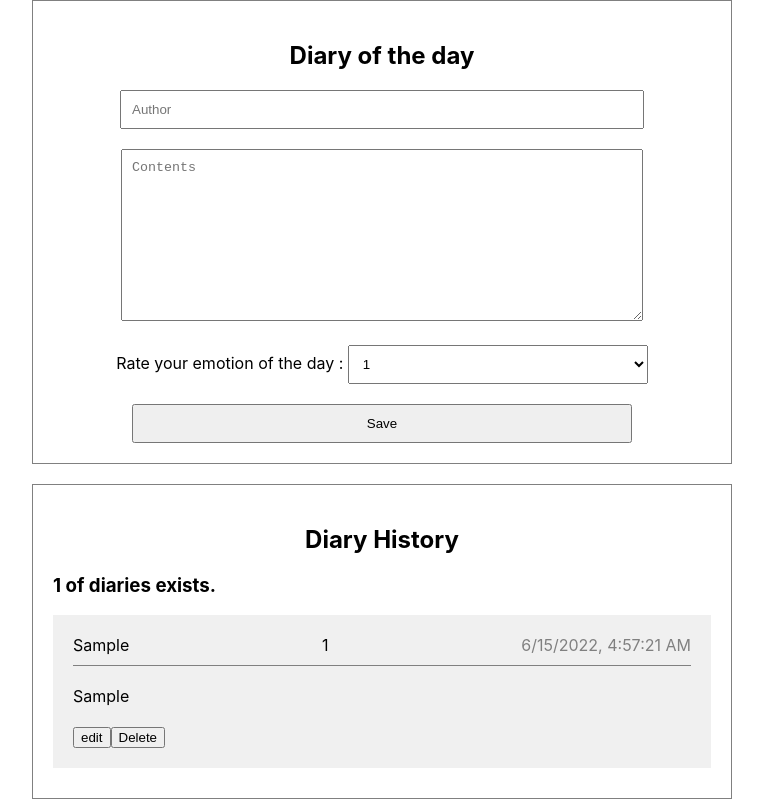
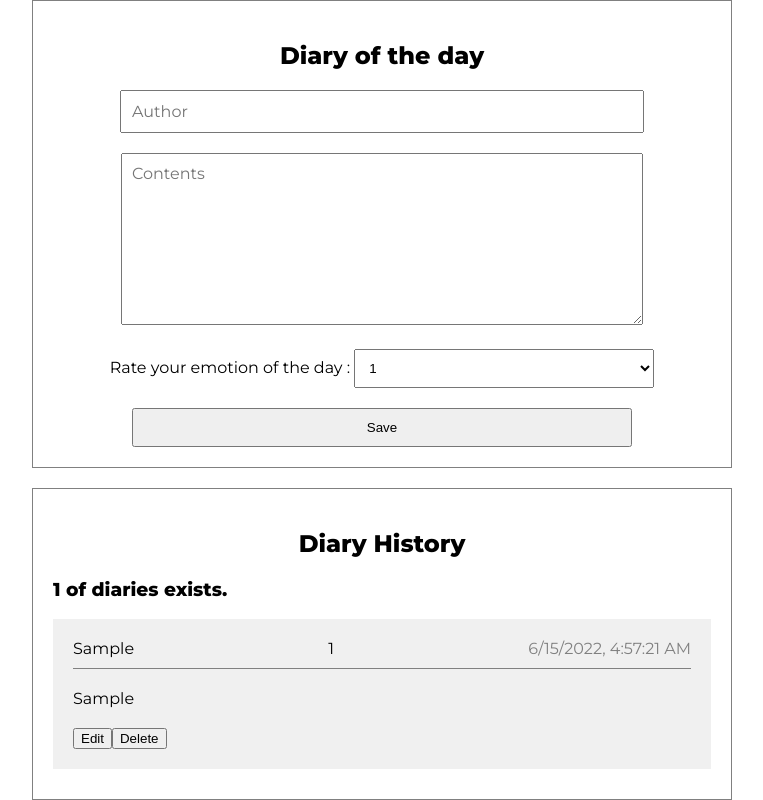
Before and after one commit to gia-world/diary-react-tx, a React (Create React App) app: page / in a window 1280 px wide. Both pictures are taken after typing "Sample", "Sample" into the empty fields and a click on the button "Save". Shown: the whole page, without its empty margins (258-1021 px from the left). Built offline with nearby package versions, Linux system fonts and the light colour scheme.

Commit message:
글자수 미만 입력시

```diff
--- a/src/App.css
+++ b/src/App.css
@@ -1,3 +1,5 @@
+@import url('https://fonts.googleapis.com/css2?family=Montserrat:wght@100;300;400;600;800&display=swap');
+
 p {
   margin: 0;
 }
@@ -5,6 +7,7 @@ p {
 body{
   max-width: 700px;
   margin: 0 auto;
+  font-family: "Montserrat", sans-serif;
 }
 
 .DiaryEditor {
@@ -14,10 +17,11 @@ body{
 }
 
 .DiaryEditor input,
-textarea {
+.DiaryEditor textarea {
   margin-bottom: 20px;
   width: 500px;
   padding: 10px;
+  font:inherit
 }
 
 .DiaryEditor textarea {
--- a/src/components/DiaryEditor.tsx
+++ b/src/components/DiaryEditor.tsx
@@ -29,7 +29,7 @@ const DiaryEditor: FC<Params> = ({
     content: item?.content || "",
     emotion: item?.emotion || 1,
   });
-  console.log(state);
+  // console.log(state);
   const handleStateChange = (
     e: React.ChangeEvent<
       HTMLInputElement | HTMLTextAreaElement | HTMLSelectElement
@@ -45,18 +45,22 @@ const DiaryEditor: FC<Params> = ({
   const handleSubmit = () => {
     if (state.author.length < 2) {
       if (authorInput.current) {
+        alert('Please enter more than 2 letters')
         authorInput.current.focus();
+        authorInput.current.style.color='red'
       }
       return;
     }
     if (state.content.length < 5) {
       if (contentInput.current) {
+        alert('Please enter more than 5 letters')
         contentInput.current.focus();
+        contentInput.current.style.color='red'
       }
       return;
     }
     onCreate(state.author, state.content, state.emotion);
-    alert("saved");
+    alert("Saved");
     setState({
       author: "",
       content: "",
--- a/src/components/DiaryItem.tsx
+++ b/src/components/DiaryItem.tsx
@@ -32,13 +32,12 @@ const DiaryItem: FC<Params> = ({ item, onRemove, onCreate, onEdit }) => {
             </p>
           </div>
           <div className="content">{content}</div>
-          {/* <button>Edit</button> */}
           <button
             onClick={() => {
               setIsEdit(true);
             }}
           >
-            edit
+            Edit
           </button>
           <button onClick={handleRemove}>Delete</button>
         </div>
@@ -51,21 +50,6 @@ const DiaryItem: FC<Params> = ({ item, onRemove, onCreate, onEdit }) => {
             onEdit={onEdit}
             setIsEdit={setIsEdit}
           />
-          {/* <button
-            onClick={() => {
-              setIsEdit(false);
-            }}
-          >
-            save
-          </button> */}
-          {/* <div>
-            <input type="text" name="" id="" />
-            <textarea></textarea>
-            <select>
-              <option value=""></option>
-            </select>
-          </div>
-          <button onClick={() => {}}>edit</button> */}
         </div>
       )}
     </div>
```
